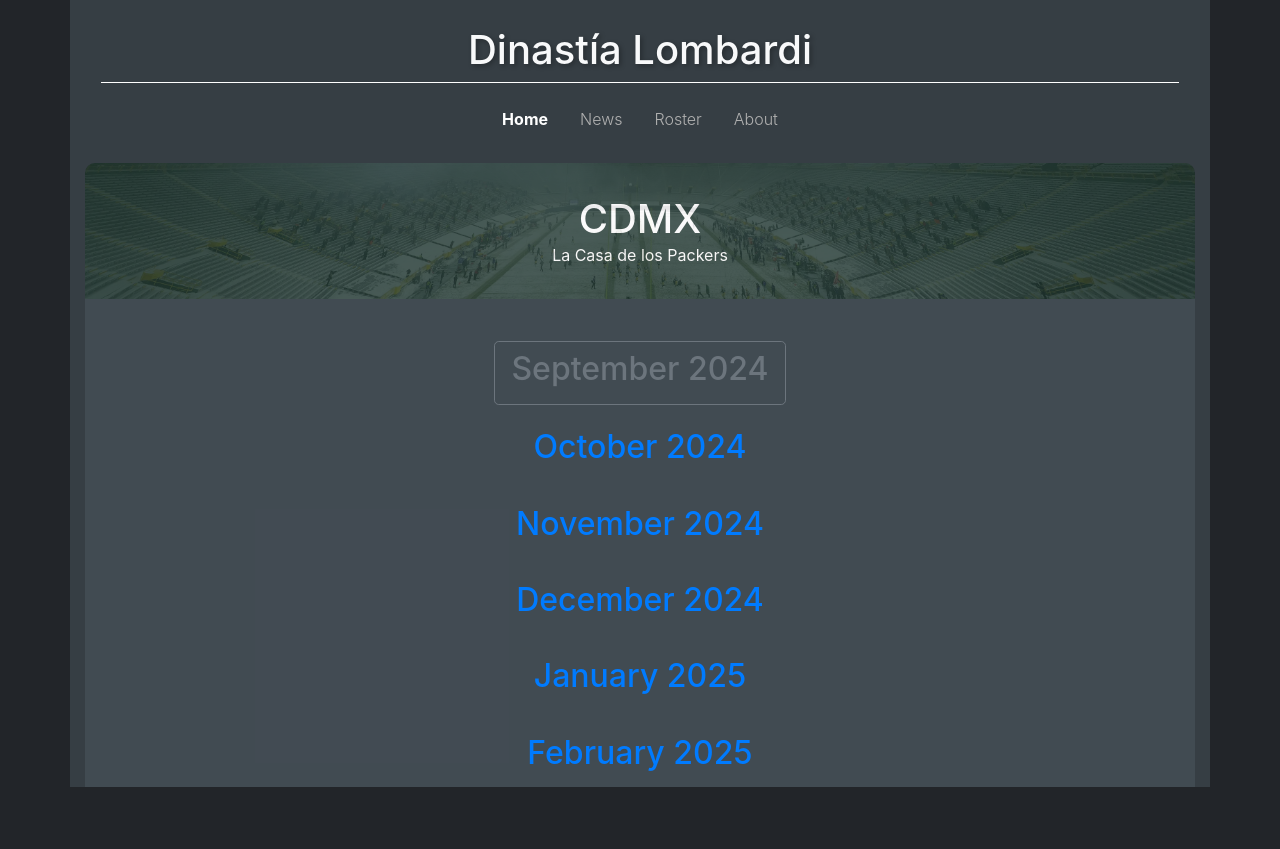
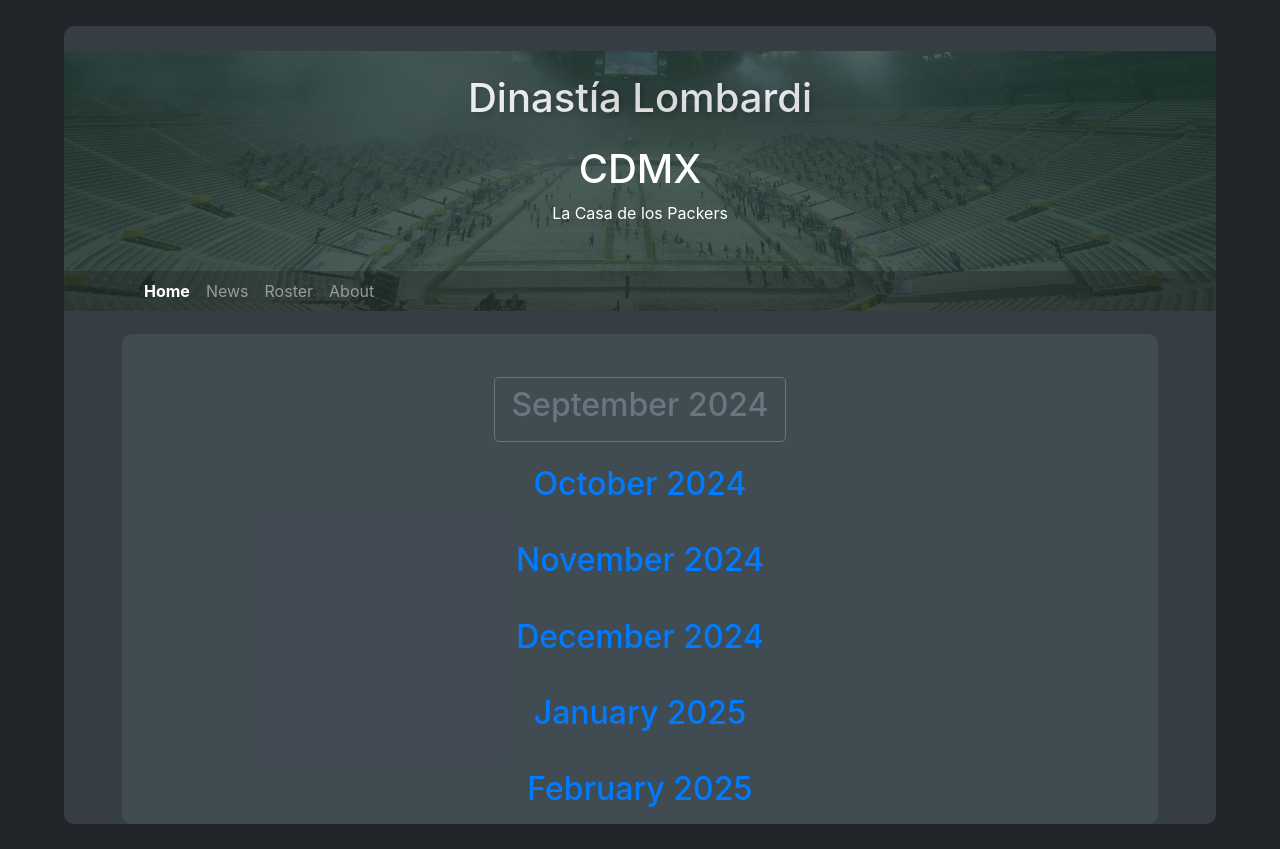
Before and after one commit to padilladan/LaDinastia, a plain HTML site: page templates/index.html in a window 1280 px wide. Before the commit the page ends 807 px from the top, so only its background shows below. Drawn offline with nearby package versions, Linux system fonts and the light colour scheme.

Commit message:
changed everything

```diff
--- /dev/null
+++ b/assets/css/header-nav-footer.css
@@ -0,0 +1,109 @@
+#header-nav-div{
+    position: relative;
+    text-align: center;
+    color: white;
+    background-color: #203731;
+    padding-bottom: 0;
+    margin-bottom: 0;
+    overflow: hidden;
+    /*border-top-left-radius: 10px;*/
+    /*border-top-right-radius: 10px;*/
+}
+
+#header-nav-div::before{
+    content: "";
+    background: url('../images/lambeau2.jpg') no-repeat center center;
+    background-size: cover;
+    opacity: 0.2;
+    position: absolute;
+    top: -300px;
+    left: 0;
+    bottom: 0;
+    right: 0;
+    z-index: 0;
+}
+
+#dl{
+    text-shadow: 2px 2px 5px rgba(0, 0, 0, 0.3);
+    color: #f8f9fa!important;
+    text-align: center!important;
+    margin-bottom: 2%;
+}
+
+#body-div{
+    border-radius: 10px;
+    margin: 2% 5%;
+    padding-top: 2%;
+    background-color: rgba(78, 90, 99, 0.47);
+}
+
+#main-content{
+}
+
+#mainNav{
+    background-color: rgba(30, 30, 30, 0.32);
+    padding-top: 0;
+    padding-bottom: 0;
+}
+
+#mainNav::before{
+}
+
+#name-header{
+    margin-top: 2%;
+    margin-bottom: 4%;
+}
+
+#nav-brand{
+    margin-bottom: 0!important;
+    margin-left: 5%;
+}
+
+.navbar .nav-item a {
+    color: #9a9a9a !important; /* Change this to your desired active link color */
+}
+
+.navbar .nav-item.active a {
+    color: #ffffff !important; /* Change this to your desired active link color */
+    font-weight: bold;
+}
+
+.navbar-toggler{
+    margin-right: 44% !important;
+}
+
+#nav-option{
+}
+
+.nav-item{
+    /*margin-left: 20%;*/
+}
+
+
+/* Header CSS */
+#main-header {
+    overflow: hidden;
+}
+
+/* Navbar CSS */
+
+.nw {
+    color: #f8f9fa!important;
+    text-align: center!important;
+}
+
+.n-ts {
+    text-shadow: 2px 2px 5px rgba(0, 0, 0, 0.3);
+}
+
+
+/* Footer specific CSS */
+.general-footer {
+    color: white;
+    text-align: center;
+}
+
+/* Extra shit */
+body {
+    background-color: #222529;
+}
--- a/assets/css/style.css
+++ b/assets/css/style.css
@@ -1,12 +1,13 @@
-body {
-    background-color: #222529;
+/* Header CSS */
+.header-css {
+    overflow: hidden;
 }
 
-.main-container {
-    padding-top: 2%;
-    background-color: rgba(78, 90, 99, 0.47);
+h1 {
+    margin-bottom: 0 !important;
 }
 
+/* Navbar CSS */
 .main-navbar {
     position: relative;
     text-align: center;
@@ -66,12 +67,20 @@
     color: #333;
 }
 
-.header-css {
-    overflow: hidden;
+/* when active */
+.navbar-nav .nav-item.active .nav-link {
+    font-weight: bold;
+    color: white !important;
 }
 
-h1 {
-    margin-bottom: 0 !important;
+/* Other CSS */
+body {
+    background-color: #222529;
+}
+
+.main-container {
+    padding-top: 2%;
+    background-color: rgba(78, 90, 99, 0.47);
 }
 
 .general-footer{
@@ -100,9 +109,3 @@
     padding-left: 0 !important;
     padding-right: 0 !important;
 }
-
-/* when active */
-.navbar-nav .nav-item.active .nav-link {
-    font-weight: bold;
-    color: white !important;
-}
--- a/templates/index.html
+++ b/templates/index.html
@@ -11,15 +11,15 @@
     <script src="https://use.fontawesome.com/releases/v6.3.0/js/all.js" crossorigin="anonymous"></script>
     <!-- Core theme CSS (includes Bootstrap)-->
     <link rel="stylesheet" href="https://stackpath.bootstrapcdn.com/bootstrap/4.5.2/css/bootstrap.min.css">
-    <link href="../assets/css/style.css" rel="stylesheet">
-    <link href="../assets/css/calendar.css" rel="stylesheet">
+    <link href="../assets/css/header-nav-footer.css" rel="stylesheet">
+    <link href="../assets/css/index.css" rel="stylesheet">
 </head>
 <body>
-    <div class="main-container container">
+    <div id="body-div">
         <!-- Navigation-->
         <div id="navbar-placeholder"></div>
         <!-- Main Content-->
-        <div id="main-content" class="container px-4 px-lg-5 r-m-c">
+        <div id="main-content">
         <div class="container calendar">
             <!-- Repeatable Calendar Month Section Start -->
             <!-- September 2024 Calendar -->
@@ -466,7 +466,7 @@
         <div id="footer-placeholder"></div>
     </div>
 <!-- Custom JS-->
-<script src="../assets/js/loadHeaderNavbar.js"></script>
+<script src="../assets/js/main.js"></script>
 <!-- Bootstrap core JS-->
 <script src="https://code.jquery.com/jquery-3.5.1.slim.min.js"></script>
 <script src="https://cdn.jsdelivr.net/npm/@popperjs/core@2.5.3/dist/umd/popper.min.js"></script>
--- a/templates/navbar.html
+++ b/templates/navbar.html
@@ -1,25 +1,8 @@
-<h1 class="nw n-ts">Dinastía Lombardi</h1>
-<!-- Navigation-->
-<nav class="navbar navbar-expand-lg navbar-light" id="mainNav">
-    <div class="container px-4 px-lg-5" id="n-line">
-        <div class="mx-auto order-0">
-            <button class="navbar-toggler" type="button" data-bs-toggle="collapse" data-bs-target="#navbarResponsive" aria-controls="navbarResponsive" aria-expanded="false" aria-label="Toggle navigation">
-                <span class="navbar-toggler-icon"></span>
-            </button>
-        </div>
-        <div class="collapse navbar-collapse order-1 order-lg-0 justify-content-center" id="navbarResponsive">
-            <ul class="navbar-nav mx-auto">
-                <li class="nav-item"><a class="nav-link px-lg-3 py-3 py-lg-4" href="index.html">Home</a></li>
-                <li class="nav-item"><a class="nav-link px-lg-3 py-3 py-lg-4" href="news.html">News</a></li>
-                <li class="nav-item"><a class="nav-link px-lg-3 py-3 py-lg-4" href="roster.html">Roster</a></li>
-                <li class="nav-item"><a class="nav-link px-lg-3 py-3 py-lg-4" href="about.html">About</a></li>
-            </ul>
-        </div>
-    </div>
-</nav>
-<div class="main-navbar">
+<div id="header-nav-div">
+    <div id="name-header">
+        <h1 id="dl">Dinastía Lombardi</h1>
         <!-- Header-->
-    <header class="header-css">
+        <header id="main-header">
             <div class="container position-relative px-4 px-lg-5">
                 <div class="row gx-4 gx-lg-5 justify-content-center">
                     <div class="col-md-10 col-lg-8 col-xl-7">
@@ -32,3 +15,28 @@
             </div>
         </header>
     </div>
+    <!-- nav-->
+    <nav class="navbar navbar-expand-lg navbar-dark" id="mainNav">
+        <h5 id="nav-brand"></h5>
+        <button id="toggle-button" class="navbar-toggler " type="button" data-toggle="collapse" data-target="#navbarTogglerDemo02" aria-controls="navbarTogglerDemo02" aria-expanded="false" aria-label="Toggle navigation">
+            <span class="navbar-toggler-icon"></span>
+        </button>
+
+        <div class="collapse navbar-collapse" id="navbarTogglerDemo02">
+            <ul class="navbar-nav mr-auto mt-2 mt-lg-0" id="nav-option">
+                <li class="nav-item active ">
+                    <a class="nav-link active" href="index.html">Home</a>
+                </li>
+                <li class="nav-item">
+                    <a class="nav-link" href="news.html">News</a>
+                </li>
+                <li class="nav-item">
+                    <a class="nav-link" href="roster.html">Roster</a>
+                </li>
+                <li class="nav-item">
+                    <a class="nav-link" href="about.html">About</a>
+                </li>
+            </ul>
+        </div>
+    </nav>
+</div>
```
Also changed, not shown: templates/about.html (+3 -2 lines), templates/news.html (+3 -2 lines), templates/roster.html (+3 -2 lines), assets/css/about.css (added), assets/css/index.css (renamed from assets/css/calendar.css), assets/css/news.css (added), assets/css/roster.css (added), assets/js/main.js (renamed from assets/js/loadHeaderNavbar.js). Lines whose indentation alone changed are shown as unchanged.
